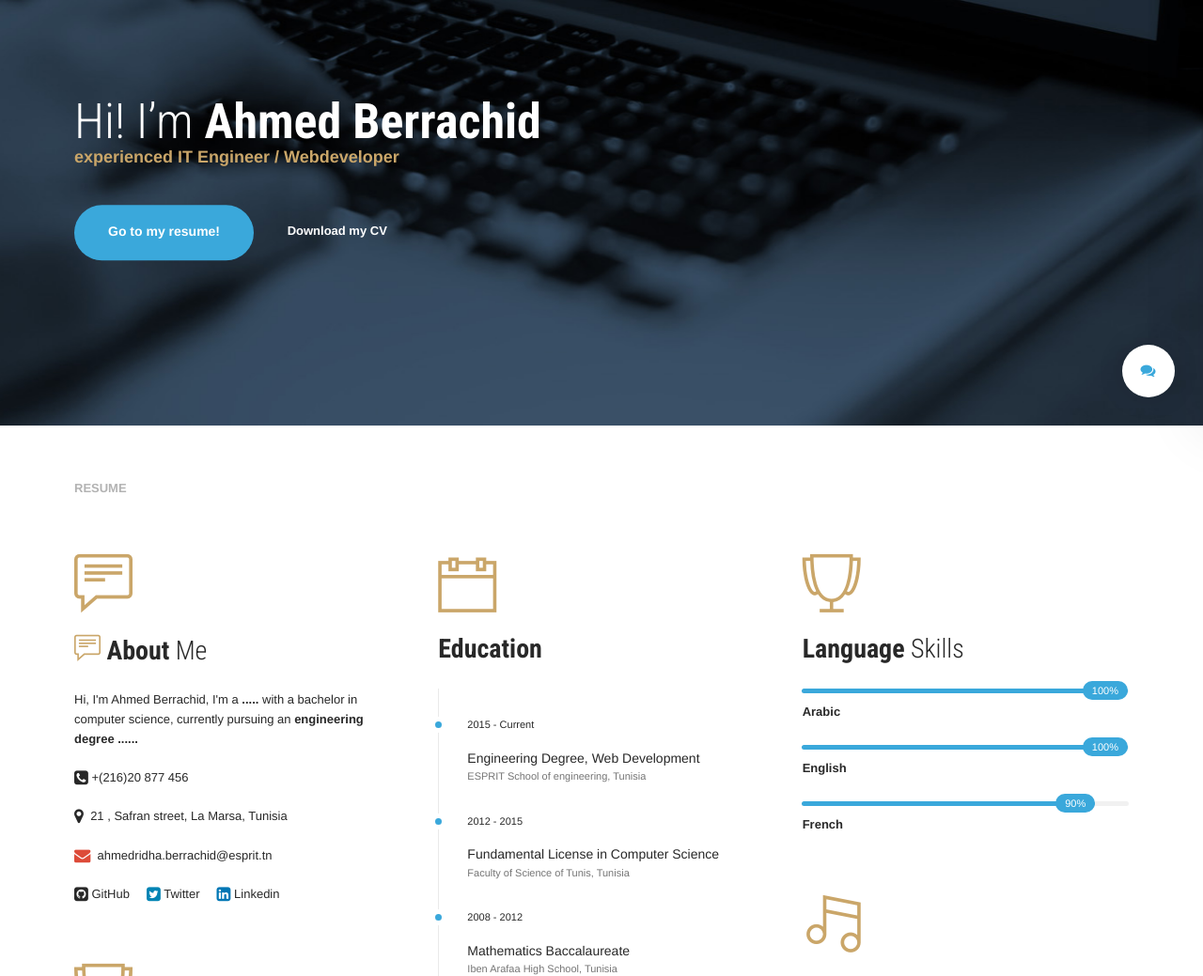
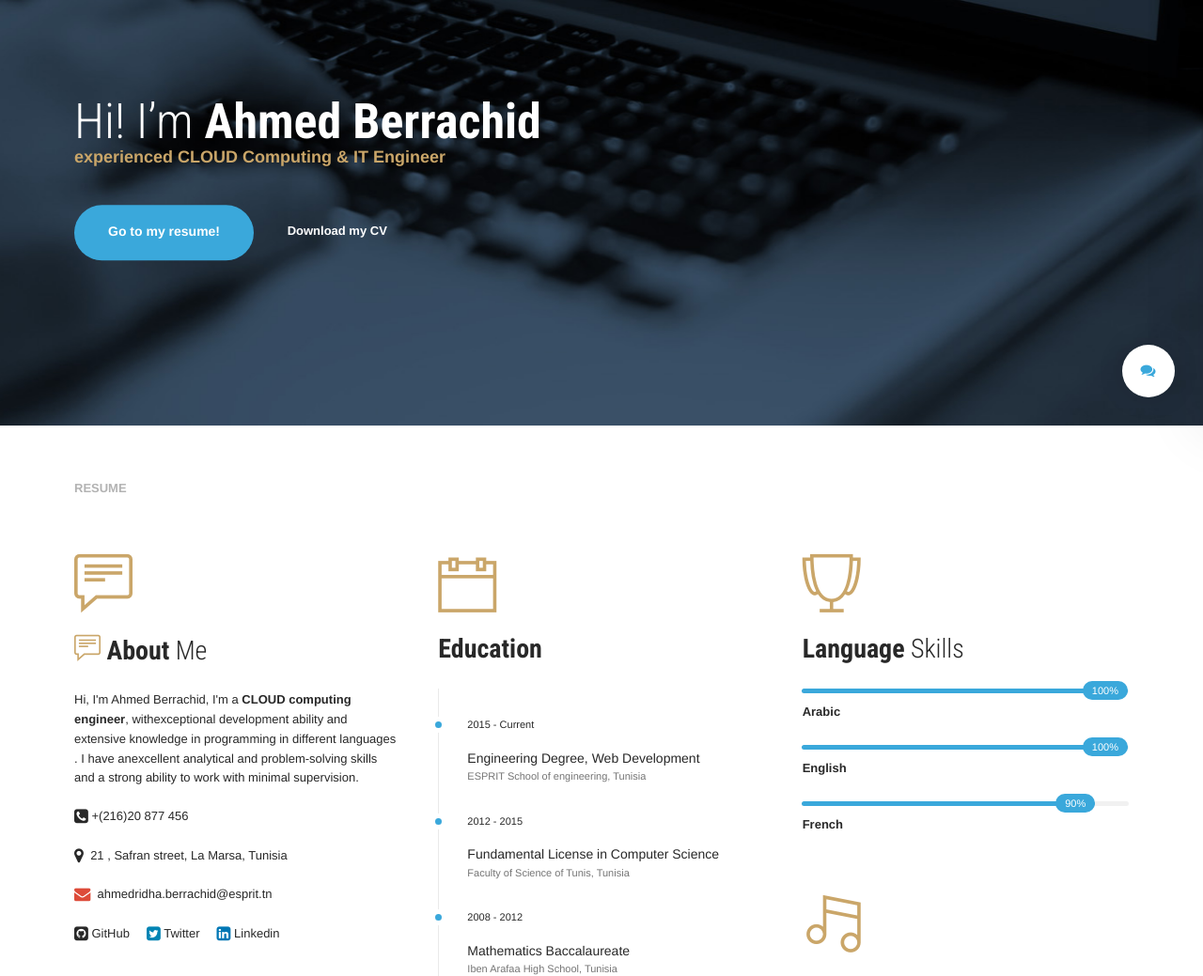
Before and after one commit to ahmed2611/ahmed2611.github.io, a plain HTML site: page index.html in a window 1280 px wide. Shown: the part 347-1386 px from the top of the page at 94% size. Drawn offline with Linux system fonts and the light colour scheme; some packages are replaced by stand-ins of ours; no server answers.

Commit message:
Update index.html

```diff
--- a/index.html
+++ b/index.html
@@ -79,7 +79,7 @@
         <!-- Middle -->
         <div class="container container-wide v-bottom padding-v-80">
             <h1 class="text-lg margin-b-0">Hi! I’m <strong>Ahmed Berrachid</strong></h1>
-            <h5 class="text-tertiary margin-b-40">experienced IT Engineer / Webdeveloper</h5>
+            <h5 class="text-tertiary margin-b-40">experienced CLOUD Computing & IT Engineer</h5>
             <span data-target="local-scroll"><a href="#resume" class="btn btn-lg btn-primary"><span>Go to my resume!</span><i class="ti-arrow-down"></i></a></span>
             <a href="#" class="btn btn-link"><span>Download my CV</span><i class="ti-file"></i></a>
         </div>
@@ -102,7 +102,8 @@
                     <div class="resume-box">
                         <span class="icon animated" data-animation="fadeInDown"><i class="ti-comment-alt text-tertiary"></i></span>
                   <h3><span class="ti-comment-alt text-tertiary"></span><strong> About</strong> Me</h3>
-                   <p>Hi, I'm Ahmed Berrachid, I'm a <strong>.....</strong> with a bachelor in computer science, currently pursuing an <strong>engineering degree ...... </strong></p>
+                   <p>Hi, I'm Ahmed Berrachid, I'm a <strong> CLOUD computing engineer</strong>, withexceptional development ability and extensive knowledge in programming in different languages .
+                       I have anexcellent analytical and problem-solving skills and a strong ability to work with minimal supervision. </p>
 
 
                   <i class="fa fa-phone-square fa-lg" aria-hidden="true"></i>  +(216)20 877 456<br> <br>
```
